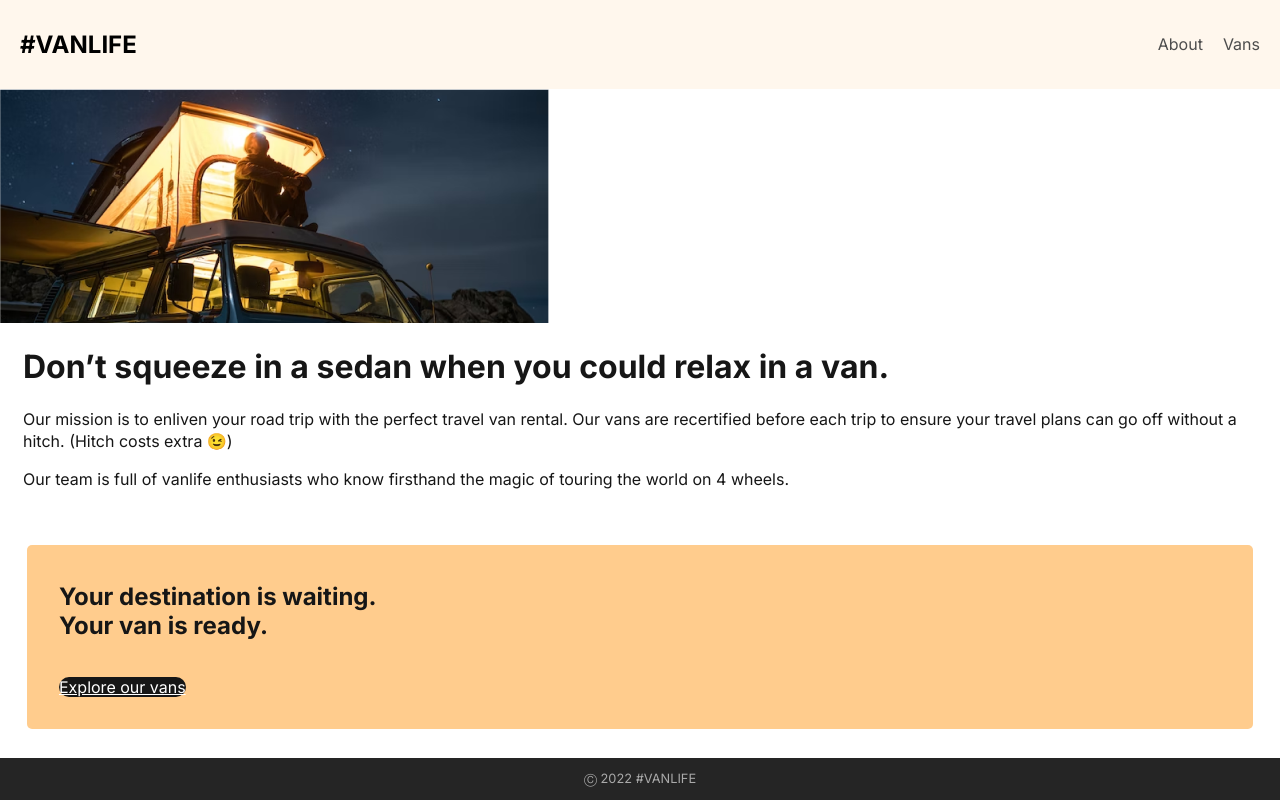
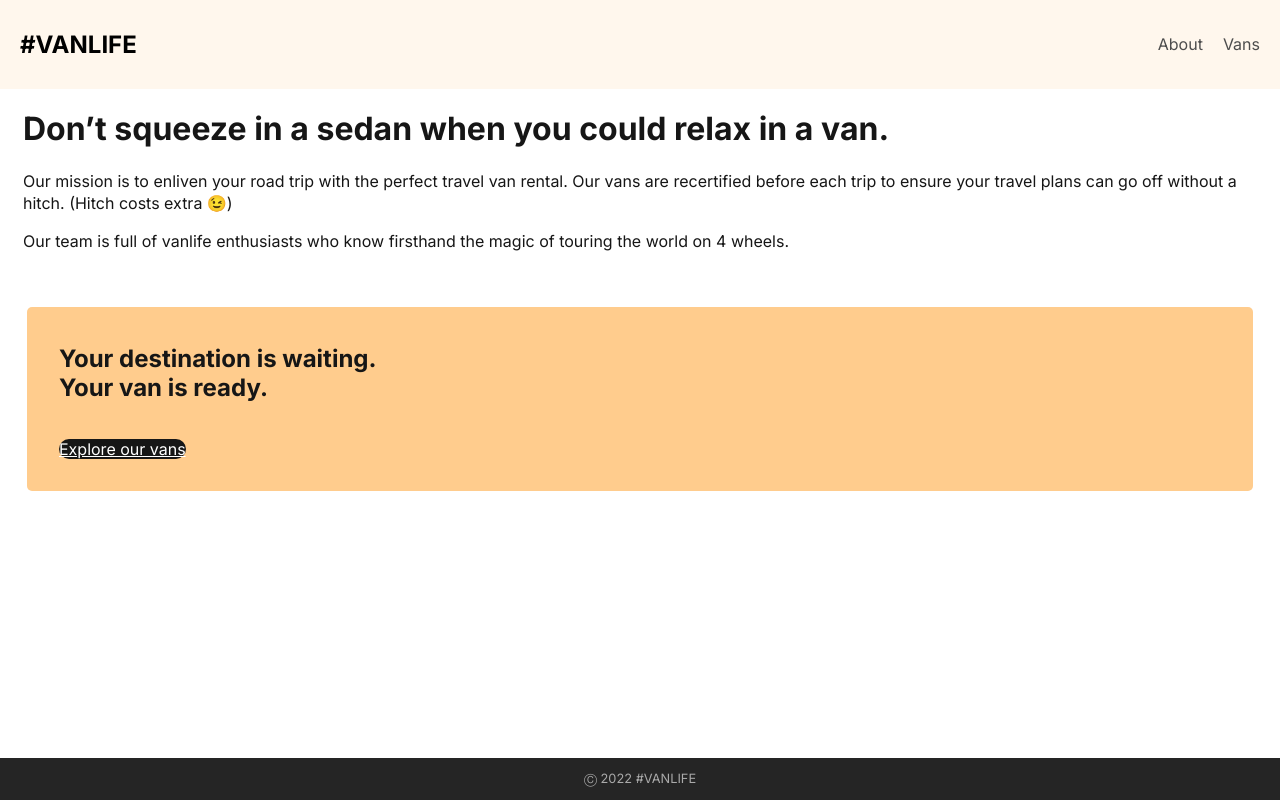
Before and after one commit to shahrozsaqibali/vanlife, a React (Create React App) app: page /about in a window 1280 px wide. Built offline with nearby package versions, Linux system fonts and the light colour scheme.

Commit message:
Update About.jsx

```diff
--- a/src/pages/About.jsx
+++ b/src/pages/About.jsx
@@ -4,7 +4,7 @@ import bgImg from "../assets/about-hero.png"
 export default function About(){
     return (
         <div className="about-page-container">
-            <img src={bgImg} className="about-hero-image" />
+{/*             <img src={bgImg} className="about-hero-image" /> */}
             <div className="about-page-content">
                 <h1>Don’t squeeze in a sedan when you could relax in a van.</h1>
                 <p>Our mission is to enliven your road trip with the perfect travel van rental. Our vans are recertified before each trip to ensure your travel plans can go off without a hitch. (Hitch costs extra 😉)</p>
```
